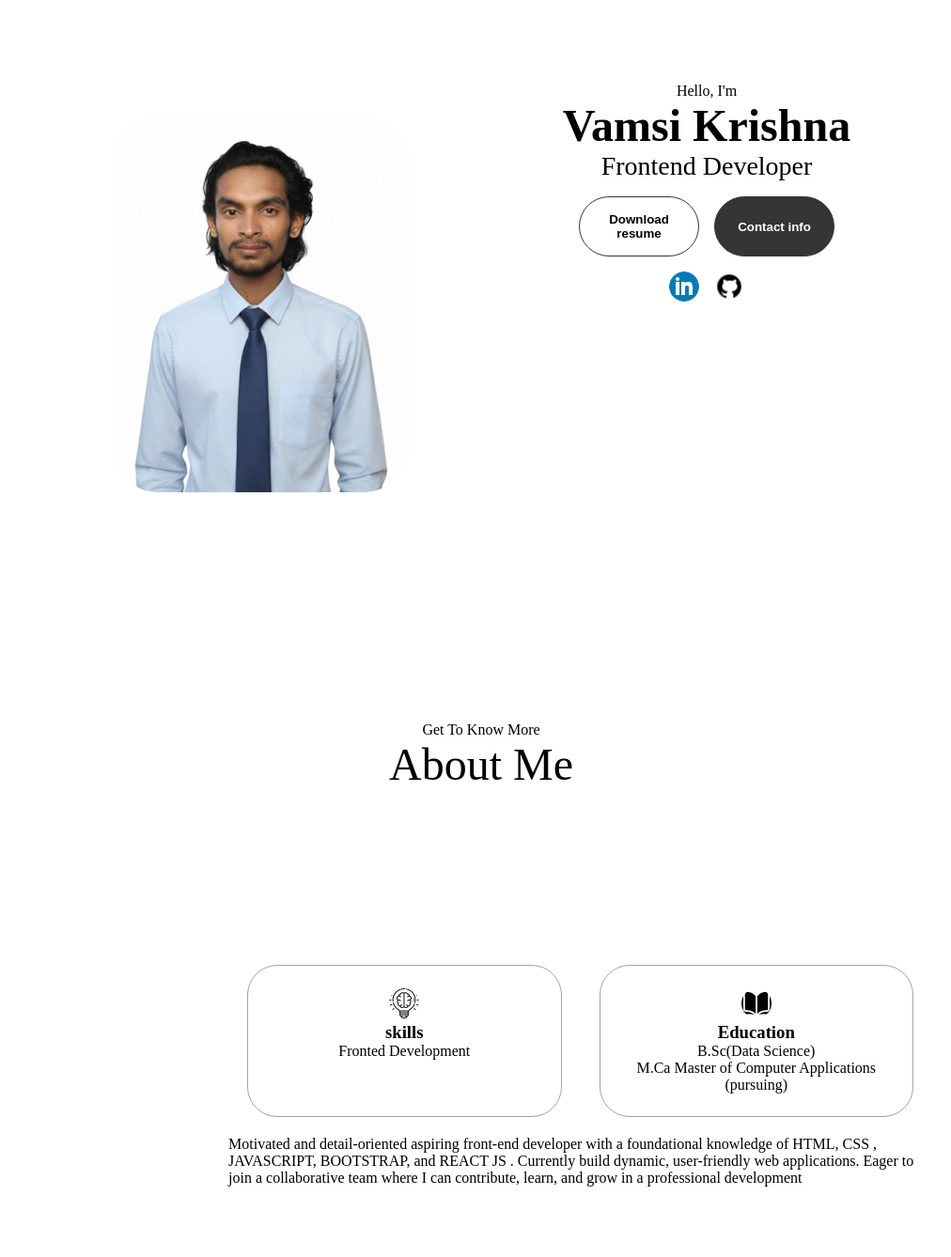
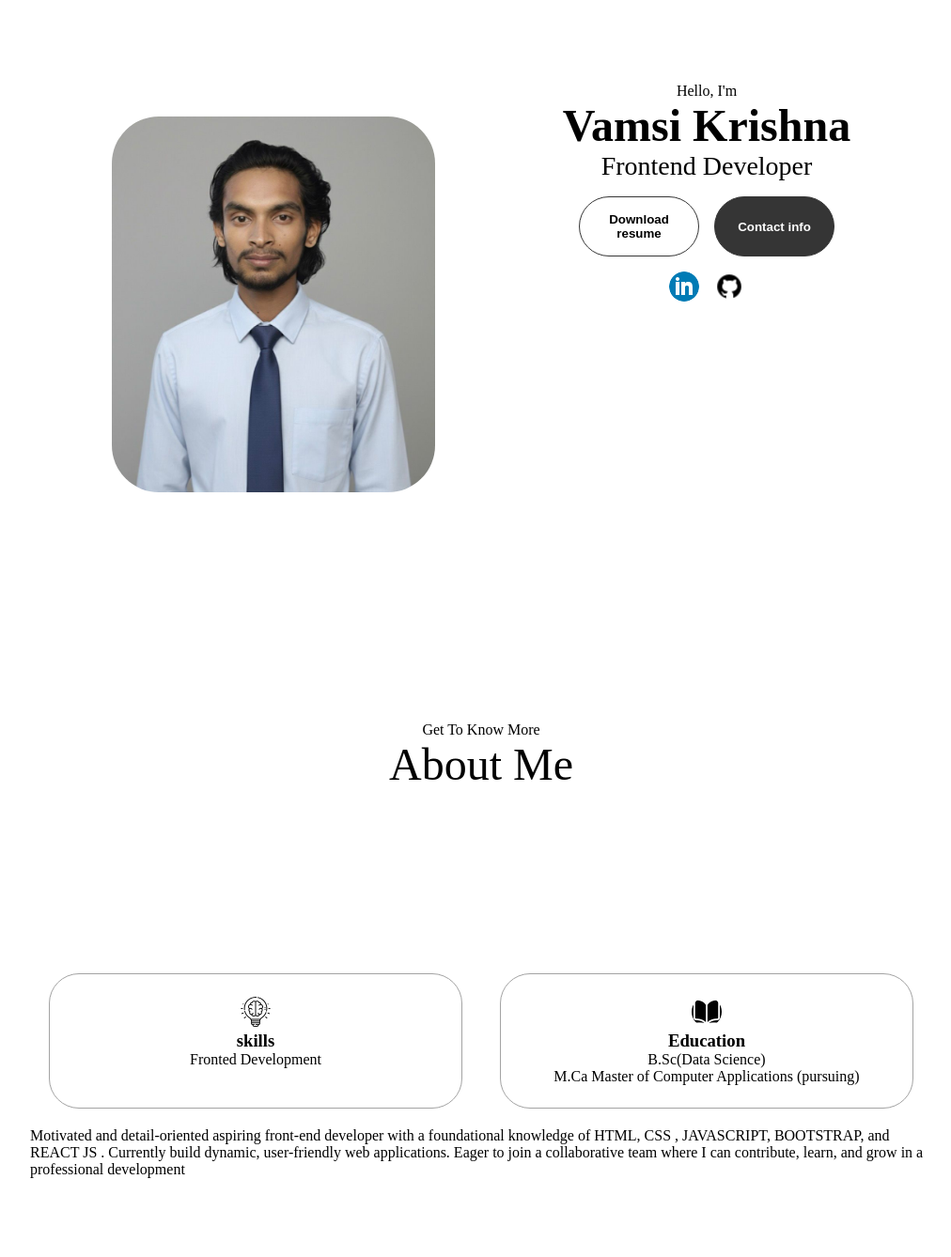
Before and after one commit to vamsikrishna58/Vamsi-Krishna-Portfolio, a plain HTML site: page portfolio/index.html in a window 1280 px wide. Shown: the part 160-1498 px from the top of the page at 94% size, without its empty margins (128-1140 px from the left). Drawn offline with Linux system fonts and the light colour scheme.

Commit message:
delete photos and photo changed

```diff
--- a/portfolio/index.html
+++ b/portfolio/index.html
@@ -41,14 +41,14 @@
 
     <section id="profile">
         <div class="section_pic-container">
-            <img src="image/officeimg.jpg" alt="not found">
+            <img src="image/officegrey.jpg" alt="not found">
         </div>
         <div class="section_text">
             <p class="section_text_p1">Hello, I'm</p>
             <h1 class="title">Vamsi Krishna</h1>
             <p class="section_text_p2">Frontend Developer</p>
             <div class="btn-container">
-                <button class="btn btn-color-2" onclick="window.open('image/resumeoffice.jpg')">
+                <button class="btn btn-color-2" onclick="window.open('portfolio/image/Muthakani_Vamsi_Krishna_Resume_With_Links_page-0001.jpg')">
                     Download resume</button>
                     <button class="btn btn-color-1" onclick="location.href='#contact'">
                     Contact info</button>
@@ -68,8 +68,6 @@
         <p class="section_text_p1">Get To Know More</p>
         <p class="title">About Me</p>
         <div class="section-container">
-            <div class="section_pic-container">
-            </div>
             <div class="about-details-container">
                 <div class="about-containers">
                     <div class="details-container">
```
Also changed, not shown: portfolio/image/IMG-20240907-WA0015.jpg (deleted), portfolio/image/VamsiResume.jpg (deleted), portfolio/image/VamsiResume.png (deleted), portfolio/image/officeimg.jpg (deleted), portfolio/image/resumeoffice.jpg (deleted), portfolio/image/sideface.jpeg (deleted), 1 other file.
